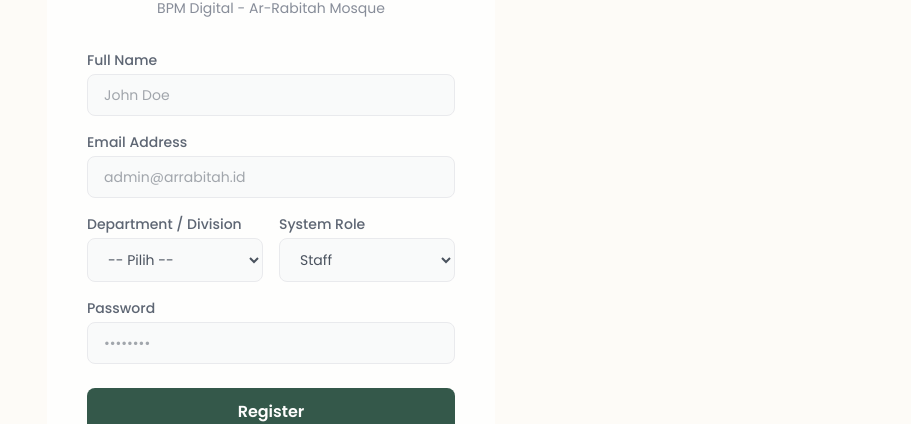
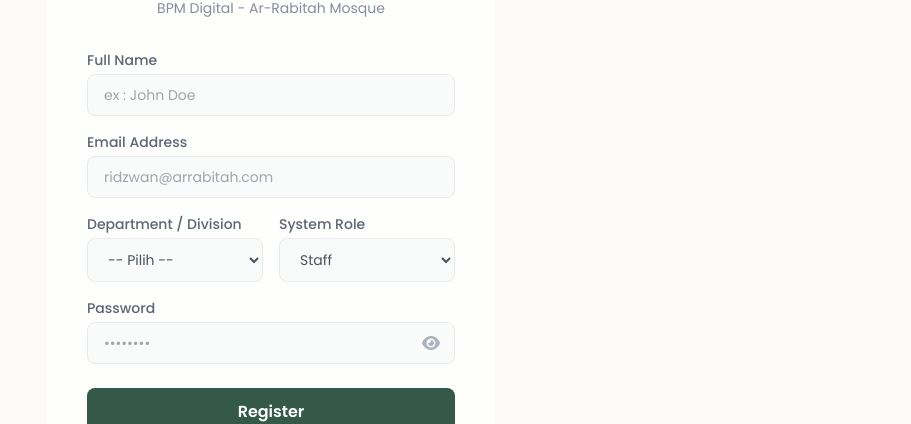
Before and after one commit to MhmdAkbar/wasiat-arrabitah-fe, a React (Vite) app: page /register in a window 1280 px wide. Shown: the part 171-595 px from the top of the page, without its empty margins (369-1280 px from the left). Built offline with nearby package versions, Linux system fonts and the light colour scheme; no server answers.

Commit message:
refactor/add eye to pssword field

```diff
--- a/src/components/organisms/layout/Navbar.jsx
+++ b/src/components/organisms/layout/Navbar.jsx
@@ -7,7 +7,7 @@ export default function Navbar({ toggleSidebar }) {
   const { t } = useTranslation();
   const navigate = useNavigate();
 
-  const email = localStorage.getItem("userEmail") || "admin@arrabitah.id";
+  const email = localStorage.getItem("userEmail") || "ridzwan@arrabitah.com";
   const name = localStorage.getItem("userName") || "Administrator";
   const role = localStorage.getItem("userRole") || "staff";
 
--- a/src/pages/auth/Login.jsx
+++ b/src/pages/auth/Login.jsx
@@ -1,12 +1,15 @@
+import { useState } from "react";
 import { Link } from "react-router-dom";
 import { useTranslation } from "react-i18next";
 import LangToggle from "@/components/atoms/LangToggle";
-import { useLogin } from "@/hooks/auth/useLogin"; // Import Custom Hook
+import { useLogin } from "@/hooks/auth/useLogin";
 
 export default function Login() {
   const { t } = useTranslation();
 
-  // Ambil state dan fungsi dari hook
+  // State untuk kontrol visibility password
+  const [showPassword, setShowPassword] = useState(false);
+
   const {
     email,
     setEmail,
@@ -45,24 +48,48 @@ export default function Login() {
             <input
               type="email"
               required
-              placeholder="admin@arrabitah.id"
+              placeholder="ridzwan@arrabitah.com"
               value={email}
               onChange={(e) => setEmail(e.target.value)}
               className="w-full px-4 py-2.5 border border-gray-200 rounded-lg outline-none focus:ring-2 focus:ring-mosque-primary bg-gray-50 focus:bg-white text-sm"
             />
           </div>
+
           <div>
             <label className="block text-sm font-medium text-gray-700 mb-1">
               {t("auth.password")}
             </label>
+            <div className="relative">
               <input
-              type="password"
+                type={showPassword ? "text" : "password"}
                 required
                 placeholder="••••••••"
                 value={password}
                 onChange={(e) => setPassword(e.target.value)}
-              className="w-full px-4 py-2.5 border border-gray-200 rounded-lg outline-none focus:ring-2 focus:ring-mosque-primary bg-gray-50 focus:bg-white text-sm"
+                className="w-full px-4 py-2.5 border border-gray-200 rounded-lg outline-none focus:ring-2 focus:ring-mosque-primary bg-gray-50 focus:bg-white text-sm pr-11"
               />
+
+              {/* Container Button dibuat dengan ukuran tetap agar ikon di dalamnya presisi */}
+              <button
+                type="button"
+                onClick={() => setShowPassword(!showPassword)}
+                className="absolute right-3 top-1/2 -translate-y-1/2 w-6 h-6 flex items-center justify-center text-gray-400 hover:text-mosque-primary focus:outline-none transition-colors duration-200"
+              >
+                {/* Ikon Mata Terbuka */}
+                <i
+                  className={`fa-solid fa-eye absolute transition-all duration-300 ease-in-out ${
+                    showPassword ? "opacity-0 scale-50 rotate-[-10deg]" : "opacity-100 scale-100 rotate-0"
+                  }`}
+                ></i>
+
+                {/* Ikon Mata Tertutup */}
+                <i
+                  className={`fa-solid fa-eye-slash absolute transition-all duration-300 ease-in-out ${
+                    showPassword ? "opacity-100 scale-100 rotate-0" : "opacity-0 scale-50 rotate-[10deg]"
+                  }`}
+                ></i>
+              </button>
+            </div>
           </div>
 
           {error && (
--- a/src/pages/auth/Register.jsx
+++ b/src/pages/auth/Register.jsx
@@ -1,10 +1,14 @@
+import { useState } from "react"; // Tambahkan useState
 import { Link } from "react-router-dom";
 import { useTranslation } from "react-i18next";
 import LangToggle from "../../components/atoms/LangToggle";
-import { useRegister } from "../../hooks/auth/useRegister"; // <-- Import Custom Hook
+import { useRegister } from "../../hooks/auth/useRegister";
 
 export default function Register() {
   const { t } = useTranslation();
+
+  // State untuk kontrol mata password
+  const [showPassword, setShowPassword] = useState(false);
 
   // Destructuring semua state dan fungsi dari Custom Hook
   const {
@@ -46,7 +50,7 @@ export default function Register() {
             <input
               type="text"
               required
-              placeholder="John Doe"
+              placeholder="ex : John Doe"
               value={name}
               onChange={(e) => setName(e.target.value)}
               className="w-full px-4 py-2.5 border border-gray-200 rounded-lg outline-none focus:ring-2 focus:ring-mosque-primary bg-gray-50 focus:bg-white text-sm"
@@ -59,7 +63,7 @@ export default function Register() {
             <input
               type="email"
               required
-              placeholder="admin@arrabitah.id"
+              placeholder="ridzwan@arrabitah.com"
               value={email}
               onChange={(e) => setEmail(e.target.value)}
               className="w-full px-4 py-2.5 border border-gray-200 rounded-lg outline-none focus:ring-2 focus:ring-mosque-primary bg-gray-50 focus:bg-white text-sm"
@@ -112,14 +116,38 @@ export default function Register() {
             <label className="block text-sm font-medium text-gray-700 mb-1">
               {t("auth.password")}
             </label>
+            {/* Wrapper relative untuk input dan tombol mata */}
+            <div className="relative">
               <input
-              type="password"
+                type={showPassword ? "text" : "password"}
                 required
                 placeholder="••••••••"
                 value={password}
                 onChange={(e) => setPassword(e.target.value)}
-              className="w-full px-4 py-2.5 border border-gray-200 rounded-lg outline-none focus:ring-2 focus:ring-mosque-primary bg-gray-50 focus:bg-white text-sm"
+                className="w-full px-4 py-2.5 border border-gray-200 rounded-lg outline-none focus:ring-2 focus:ring-mosque-primary bg-gray-50 focus:bg-white text-sm pr-11"
               />
+
+              {/* Tombol dengan animasi smooth */}
+              <button
+                type="button"
+                onClick={() => setShowPassword(!showPassword)}
+                className="absolute right-3 top-1/2 -translate-y-1/2 w-6 h-6 flex items-center justify-center text-gray-400 hover:text-mosque-primary focus:outline-none transition-colors duration-200"
+              >
+                {/* Ikon Mata Terbuka */}
+                <i
+                  className={`fa-solid fa-eye absolute transition-all duration-300 ease-in-out ${
+                    showPassword ? "opacity-0 scale-50 rotate-[-10deg]" : "opacity-100 scale-100 rotate-0"
+                  }`}
+                ></i>
+
+                {/* Ikon Mata Tertutup */}
+                <i
+                  className={`fa-solid fa-eye-slash absolute transition-all duration-300 ease-in-out ${
+                    showPassword ? "opacity-100 scale-100 rotate-0" : "opacity-0 scale-50 rotate-[10deg]"
+                  }`}
+                ></i>
+              </button>
+            </div>
           </div>
 
           {error && (
```
Lines whose indentation alone changed are shown as unchanged.
